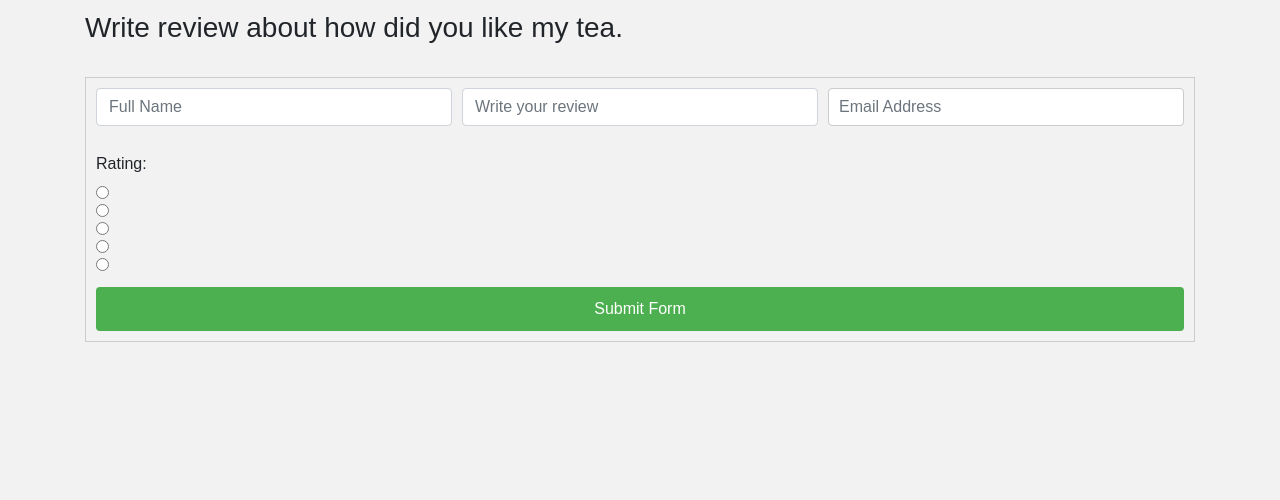
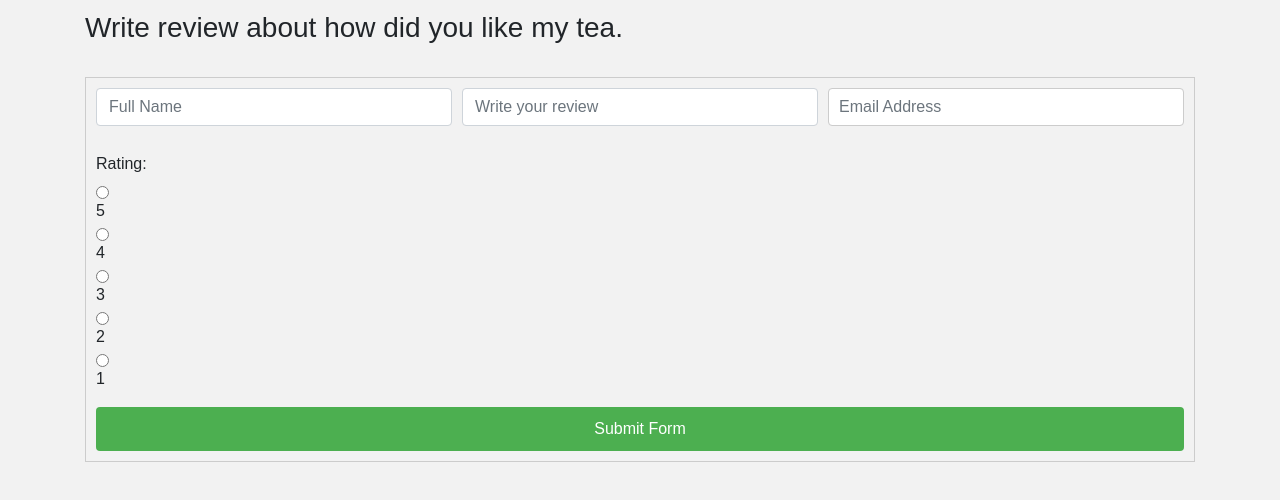
Before and after one commit to Naim120/review, a plain HTML site: page index.html in a window 1280 px wide. Shown: the part 64-564 px from the top of the page. Drawn offline with nearby package versions, Linux system fonts and the light colour scheme.

Commit message:
Update index.html

```diff
--- a/index.html
+++ b/index.html
@@ -35,15 +35,15 @@
           <label for="rating">Rating:</label>
           <div class="rating">
             <input type="radio" id="star5" name="rating" value="5" required>
-            <label for="star5"></label>
+            <label for="star5">5</label>
             <input type="radio" id="star4" name="rating" value="4">
-            <label for="star4"></label>
+            <label for="star4">4</label>
             <input type="radio" id="star3" name="rating" value="3">
-            <label for="star3"></label>
+            <label for="star3">3</label>
             <input type="radio" id="star2" name="rating" value="2">
-            <label for="star2"></label>
+            <label for="star2">2</label>
             <input type="radio" id="star1" name="rating" value="1">
-            <label for="star1"></label>
+            <label for="star1">1</label>
           </div>
         </div>
 
```
